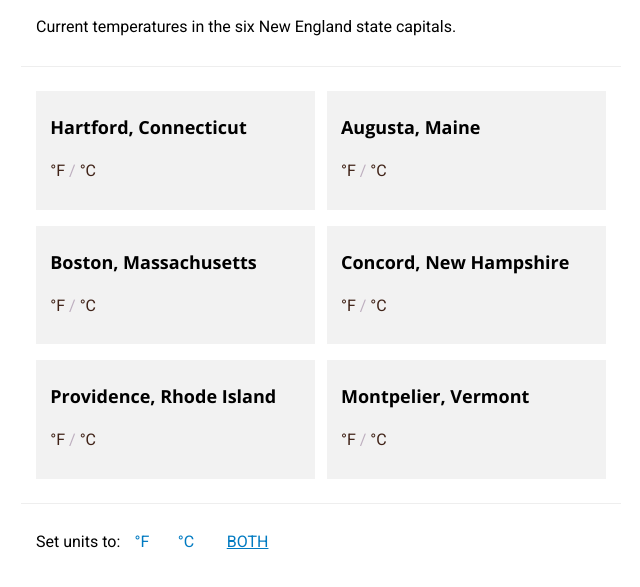
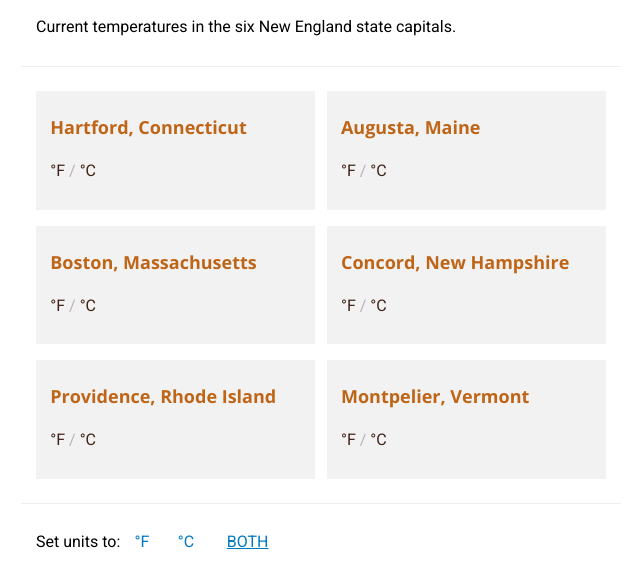
Before and after one commit to seankelliher/new-england-weather, a plain HTML site: page index.html in a window 1280 px wide. Shown: the part 71-658 px from the top of the page, without its empty margins (319-959 px from the left). Drawn offline with nearby package versions, Linux system fonts and the light colour scheme; no server answers.

Commit message:
Modify h2 color.

```diff
--- a/style.css
+++ b/style.css
@@ -106,6 +106,7 @@ h2 {
     font-family: 'Open Sans', sans-serif;
     line-height: 1.5;
     font-weight: 700;
+    color: #BF6517;
 }
 
 /*Media queries: 300, 600, 900, 1200*/
```
